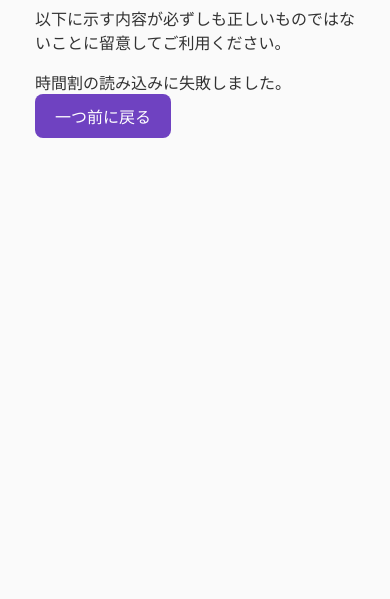
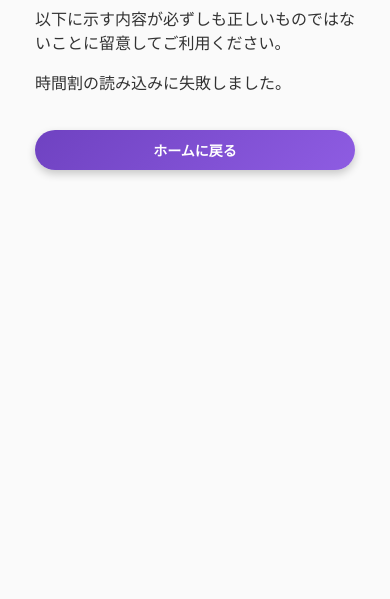
Before and after one commit to py-Minami/my-website, a plain HTML site: page timetable.html in a window 390 px wide. Shown: the part 245-844 px from the top of the page. Drawn offline with Linux system fonts and the light colour scheme; no server answers.

Commit message:
ホームに戻るボタンを実装

```diff
--- a/timetable.css
+++ b/timetable.css
@@ -90,15 +90,28 @@ table {
 }
 
 button.btn {
-  background-color: #6f42c1;
+  background: linear-gradient(135deg, #6f42c1, #8e5ce2);
   color: white;
   border: none;
-  padding: 10px 20px;
+  padding: 12px 24px;
   font-size: 16px;
-  border-radius: 8px;
+  font-weight: bold;
+  border-radius: 50px;
   cursor: pointer;
-  transition: background-color 0.3s;
+  box-shadow: 0 4px 8px rgba(0,0,0,0.2);
+  transition: all 0.3s ease;
 }
+
 button.btn:hover {
-  background-color: #5a379e;
+  background: linear-gradient(135deg, #5a379e, #7a4bd0);
+  transform: translateY(-2px);
+  box-shadow: 0 6px 12px rgba(0,0,0,0.3);
 }
+
+@media (max-width: 600px) {
+  button.btn {
+    width: 100%;
+    font-size: 14px;
+    padding: 10px 16px;
+  }
+}
--- a/timetable.html
+++ b/timetable.html
@@ -8,6 +8,7 @@
   <script src="timetable.js" defer></script>
 </head>
 <body>
+  <a id="top"></a>
   <header class="header">
     <div class="container">
       <h1>時間割提供サービス</h1>
@@ -27,7 +28,8 @@
             <p>LOADING</p>
           </div>
         </div>
-        <button onclick="history.back()" class="btn">一つ前に戻る</button>
+        <br><br>
+        <button onclick="location.href='index.html#top'" class="btn">ホームに戻る</button>
       </div>
     </section>
   </main>
```
